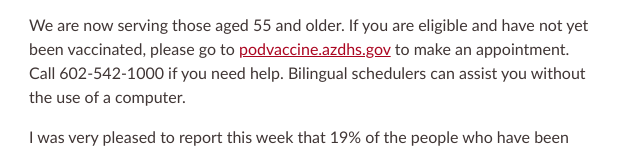
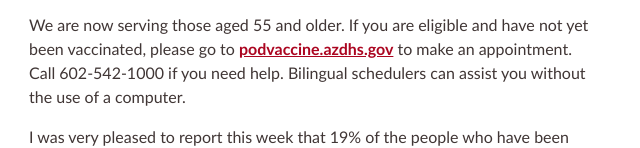
Before and after one commit to its-me-mario/testing, a plain HTML site: page emailB031921.html in a window 1280 px wide. Shown: the part 655-803 px from the top of the page, 331-971 px from the left. Drawn offline with Linux system fonts and the light colour scheme.

Commit message:
bolded link

```diff
--- a/emailB031921.html
+++ b/emailB031921.html
@@ -117,7 +117,7 @@ div.preheader
 	We are projecting this shift with the continuing low number of COVID-19 cases within our campus community, and we are doing it with a close eye on public health conditions, which have continued to steadily improve. We will continue to monitor conditions and adjust as needed.
   </p>
   <p>
-    We are now serving those aged 55 and older. If you are eligible and have not yet been vaccinated, please go to <a href="#0" style="color:#AB0520;">podvaccine.azdhs.gov</a> to make an appointment. Call 602-542-1000 if you need help. Bilingual schedulers can assist you without the use of a computer.
+    We are now serving those aged 55 and older. If you are eligible and have not yet been vaccinated, please go to <b><a href="#0" style="color:#AB0520;">podvaccine.azdhs.gov</a></b> to make an appointment. Call 602-542-1000 if you need help. Bilingual schedulers can assist you without the use of a computer.
   </p>
   <p>
     I was very pleased to report this week that 19% of the people who have been vaccinated at the University POD have self-identified as Hispanic or Latinx. This is compared to 4.3% statewide and 14.5% throughout Pima County, a distinction for which we should be proud, particularly as a Hispanic Serving Institution.
```
Also changed, not shown: emailA031921.html (+1 -1 lines).
